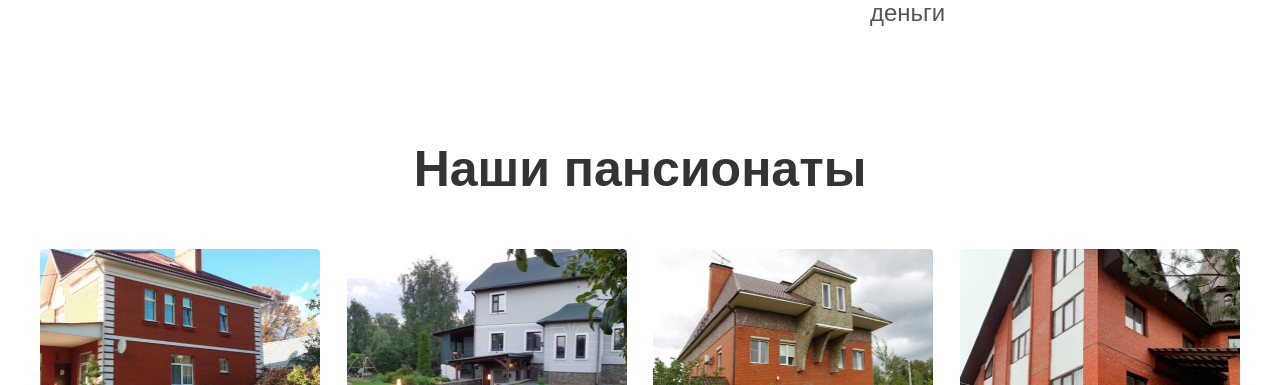
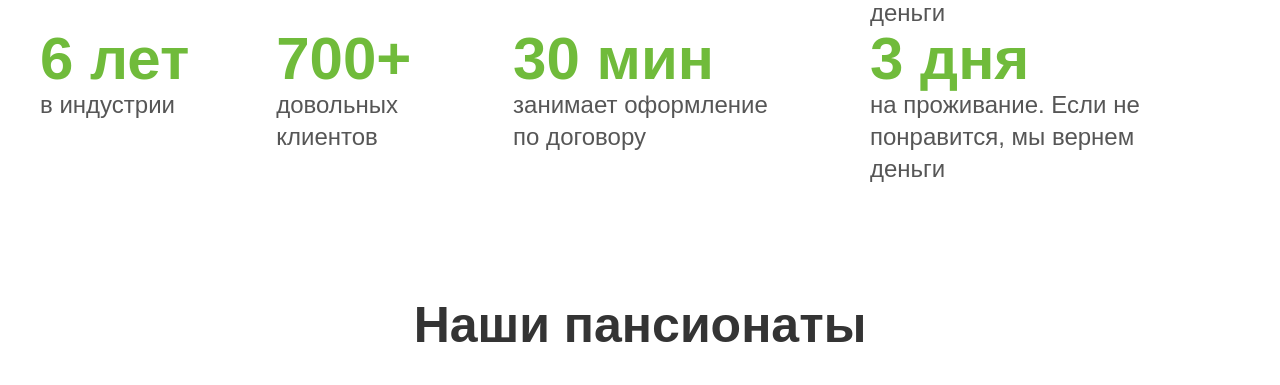
Before and after one commit to KristinaFedorova/Test.2, a plain HTML site: page index.html in a window 1280 px wide. Shown: the part 797-1182 px from the top of the page. Drawn offline with Linux system fonts and the light colour scheme.

Commit message:
add  block

```diff
--- a/index.html
+++ b/index.html
@@ -22,6 +22,13 @@
             <div class="duration"><span>30 мин</span> занимает оформление по договору</div>
             <div class="duration"><span>3 дня</span> на проживание. Если не понравится, мы вернем деньги</div>
         </div>
+        <div class="text">
+            <div class="duration"><span>6 лет</span> в индустрии</div>
+            <div class="duration amount"><span>700+</span> довольных клиентов</div>
+            <div class="duration"><span>30 мин</span> занимает оформление по договору</div>
+            <div class="duration"><span>3 дня</span> на проживание. Если не понравится, мы вернем деньги</div>
+        </div>
+
 
         <div class="pensions">Наши пансионаты</div>
         <div class="suggestions">
```
